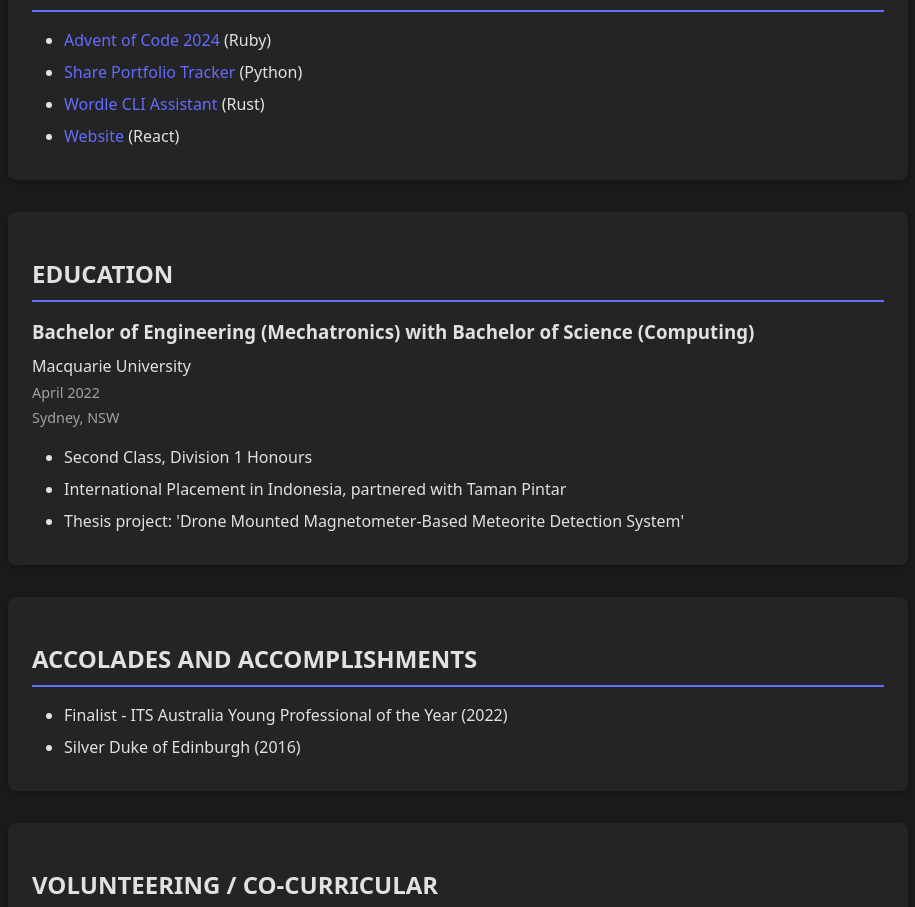
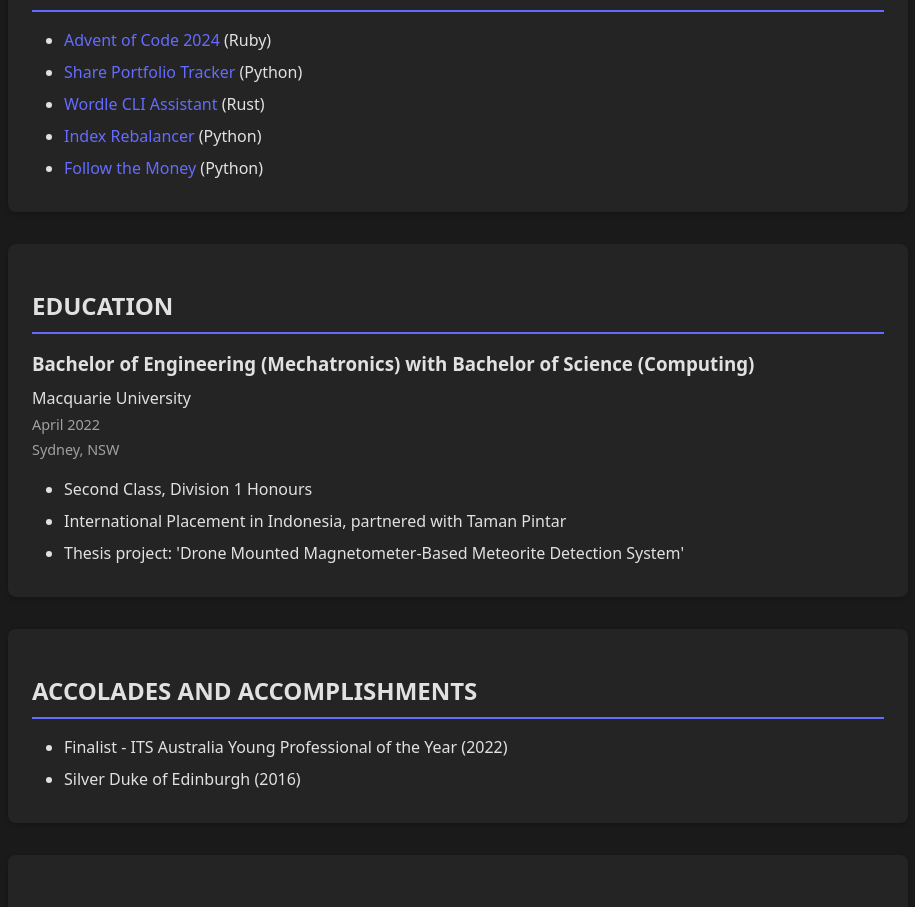
Before and after one commit to XL-Lewis/xl-lewis.github.io, a React (Vite) app: page / in a window 1280 px wide. Shown: the part 2169-3076 px from the top of the page, without its empty margins (182-1097 px from the left). Built offline with nearby package versions, Linux system fonts and the light colour scheme.

Commit message:
feat: add Index Rebalancer and Follow the Money projects, drop Website

```diff
--- a/src/data/resumeData.ts
+++ b/src/data/resumeData.ts
@@ -108,9 +108,14 @@ export const projects: Project[] = [
         url: 'https://github.com/XL-Lewis/wordle-helper'
     },
     {
-        name: 'Website',
-        language: 'React',
-        url: 'https://github.com/XL-Lewis/xl-lewis.github.io'
+        name: 'Index Rebalancer',
+        language: 'Python',
+        url: 'https://github.com/XL-Lewis/Index-Rebalancer'
+    },
+    {
+        name: 'Follow the Money',
+        language: 'Python',
+        url: 'https://github.com/XL-Lewis/follow-the-money'
     }
 ]
 
```
